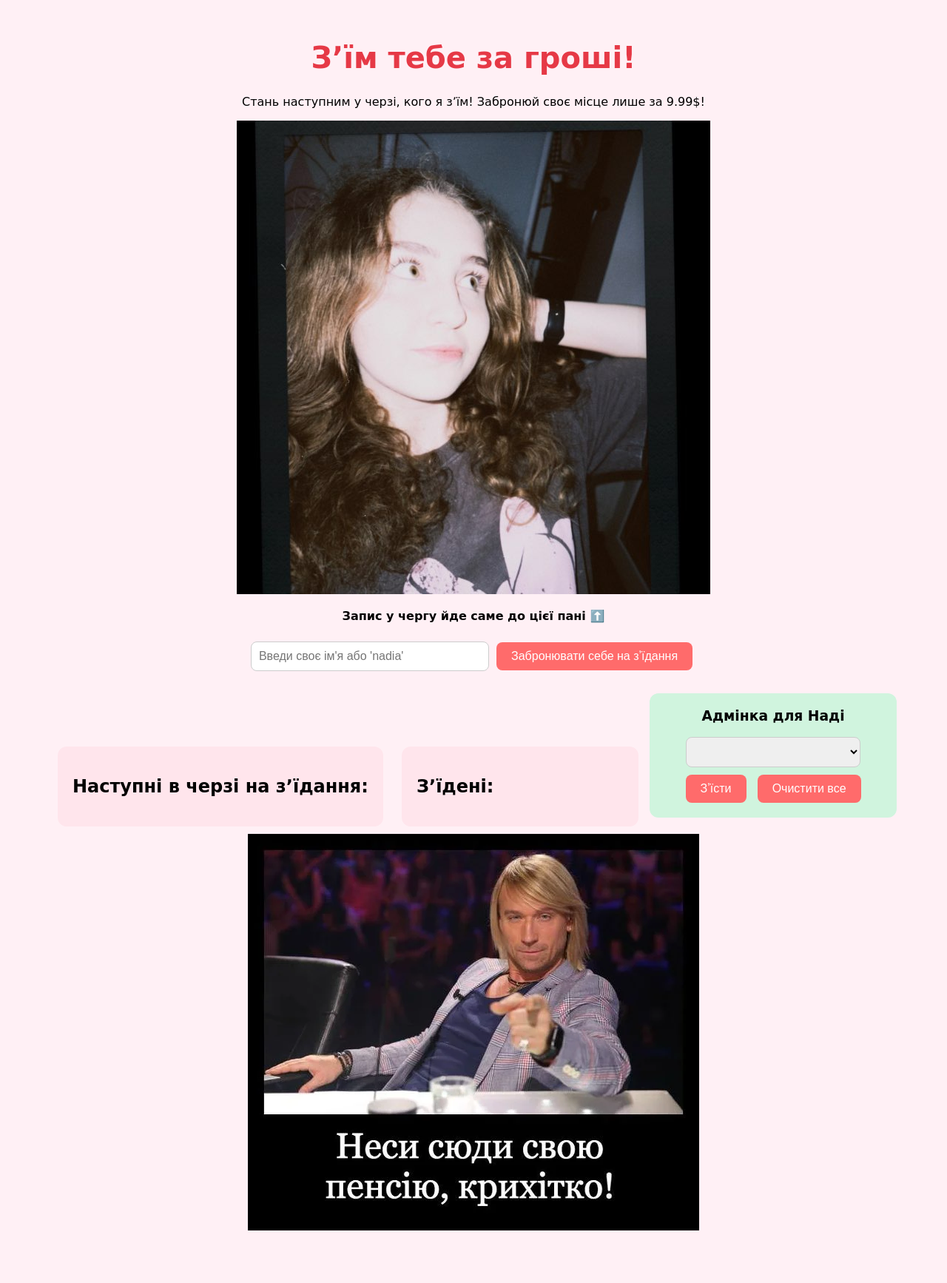
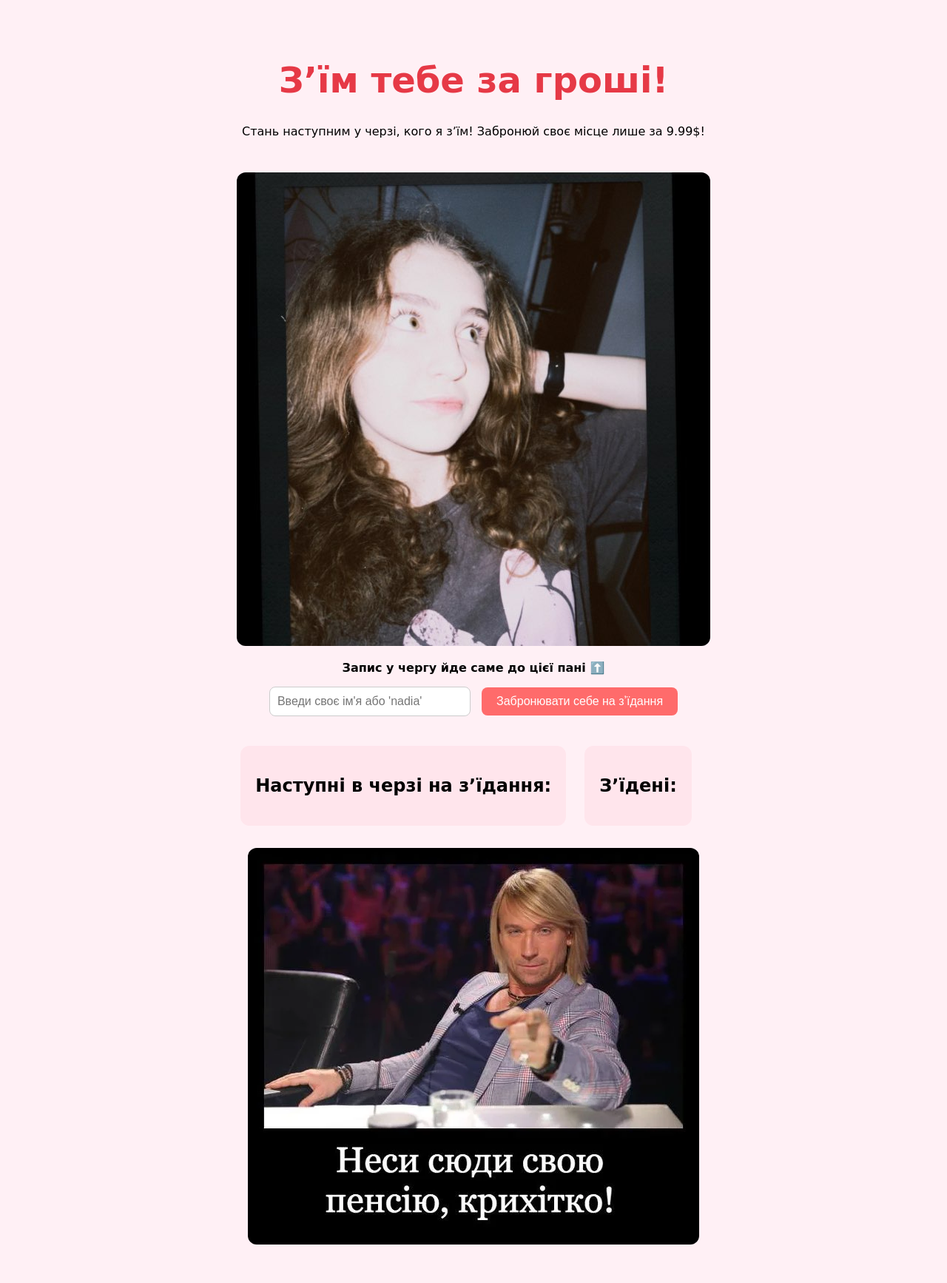
Before and after one commit to elen04ka/food_for_nadia, a Flask app: page / in a window 1280 px wide. Shown: the whole page at 74% size. Before the commit the page ends 1663 px from the top, so only its background shows below. Run offline with Flask 3, Linux system fonts and the light colour scheme; data that the repository does not hold is empty.

Commit message:
Update index.html

```diff
--- a/templates/index.html
+++ b/templates/index.html
@@ -9,27 +9,33 @@
       font-family: 'Comic Sans MS', cursive;
       background-color: #fff0f5;
       text-align: center;
-      padding: 20px;
+      padding: 40px;
     }
-
     h1 {
-      font-size: 2.5em;
+      font-size: 3em;
       color: #e63946;
     }
-
-    .nadia-photo {
-      margin-top: 10px;
-      max-width: 250px;
-      border-radius: 50%;
-      border: 4px solid #e63946;
+    input[type="text"] {
+      padding: 10px;
+      font-size: 1em;
+      width: 250px;
+      border-radius: 8px;
+      border: 1px solid #ccc;
+      margin-bottom: 10px;
     }
-
-    .caption {
-      margin-top: 5px;
-      font-style: italic;
-      color: #555;
+    button {
+      padding: 10px 20px;
+      font-size: 1em;
+      background-color: #ff6b6b;
+      color: white;
+      border: none;
+      border-radius: 8px;
+      margin-left: 10px;
+      cursor: pointer;
     }
-
+    button:hover {
+      background-color: #ff4d4d;
+    }
     .queue, .eaten {
       margin-top: 30px;
       background: #ffe5ec;
@@ -37,81 +43,32 @@
       border-radius: 12px;
       display: inline-block;
       text-align: left;
-      margin: 10px;
-      min-width: 280px;
-      max-width: 90vw;
+      margin-right: 20px;
     }
-
-    input[type="text"], select {
-      padding: 10px;
-      font-size: 1em;
-      width: 80%;
-      max-width: 300px;
-      border-radius: 8px;
-      border: 1px solid #ccc;
+    .admin {
+      margin-top: 40px;
+      background: #d0f4de;
+      padding: 20px;
+      border-radius: 12px;
+      display: none;
+      text-align: center;
     }
-
-    button {
-      padding: 10px 20px;
-      font-size: 1em;
-      background-color: #ff6b6b;
-      color: white;
-      border: none;
-      border-radius: 8px;
-      margin: 10px 5px 0 5px;
-      cursor: pointer;
-    }
-
-    button:hover {
-      background-color: #ff4d4d;
-    }
-
     ul {
       list-style-type: none;
       padding: 0;
     }
-
     li::before {
       content: "🍽️ ";
     }
-
-    .admin {
+    img {
+      max-width: 100%;
+      border-radius: 12px;
       margin-top: 30px;
-      background: #d0f4de;
-      padding: 20px;
-      border-radius: 12px;
-      display: inline-block;
-    }
-
-    .admin h3 {
-      margin-top: 0;
-    }
-
-    .meme {
-      margin-top: 40px;
-    }
-
-    .meme img {
-      max-width: 100%;
-      height: auto;
-      border-radius: 12px;
-      margin-top: 10px;
-    }
-
-    .hidden {
-      display: none;
     }
 
     @media (max-width: 600px) {
-      h1 {
-        font-size: 2em;
-      }
-      input, button {
-        font-size: 1em;
-        width: 90%;
-      }
-      .queue, .eaten, .admin {
-        width: 90%;
+      .queue, .eaten {
+        display: block;
         margin: 10px auto;
       }
     }
@@ -120,10 +77,11 @@
 <body>
   <h1>Зʼїм тебе за гроші!</h1>
   <p>Стань наступним у черзі, кого я зʼїм! Забронюй своє місце лише за 9.99$!</p>
+
   <img src="/static/1.jpg" alt="Надя" />
   <p><strong>Запис у чергу йде саме до цієї пані ⬆️</strong></p>
 
-  <div class="container">
+  <div>
     <input type="text" id="nameInput" placeholder="Введи своє ім'я або 'nadia'">
     <button onclick="handleInput()">Забронювати себе на зʼїдання</button>
   </div>
```
